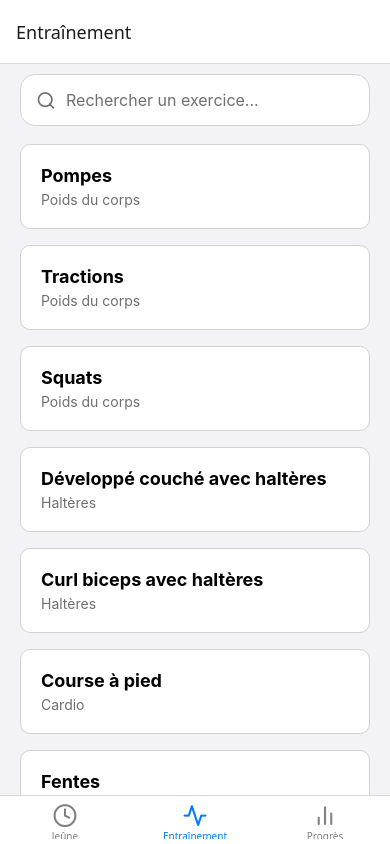
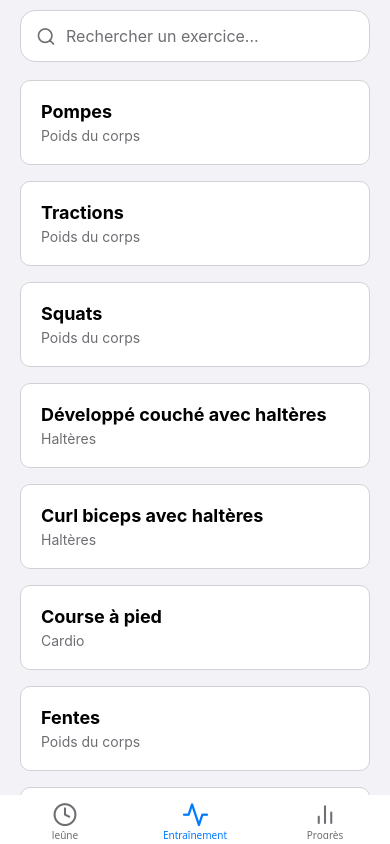
Before and after one commit to Sidjaah-maker/FlowUp, a React Native app: screen /Workout in a window 390 px wide. Built offline with nearby package versions, Linux system fonts and the light colour scheme.

Commit message:
feat(navigation): set up workout stack navigator

```diff
--- a/src/navigation/AppNavigator.tsx
+++ b/src/navigation/AppNavigator.tsx
@@ -1,19 +1,28 @@
 import React from 'react';
 import { createBottomTabNavigator } from '@react-navigation/bottom-tabs';
+import type { RouteProp } from '@react-navigation/native'; // Import pour typer la route
 import Icon from 'react-native-vector-icons/Feather';
 
-// Importation de nos écrans
 import TimerScreen from '../screens/TimerScreen';
-import WorkoutScreen from '../screens/WorkoutScreen';
 import DashboardScreen from '../screens/DashboardScreen';
+import WorkoutStackNavigator from './WorkoutStackNavigator';
+import { colors } from '../constants/colors';
 
 const Tab = createBottomTabNavigator();
 
-function AppNavigator() {
-  return (
-    <Tab.Navigator
-      screenOptions={({ route }) => ({
-        tabBarIcon: ({ focused, color, size }) => {
+// On définit les options EN DEHORS du composant pour éviter de les recréer
+const screenOptions = ({ route }: { route: RouteProp<any> }) => ({
+  // La variable 'focused' est maintenant utilisée pour montrer son utilité,
+  // mais si tu ne l'utilises pas, tu peux la préfixer par _ : ({ focused: _focused, ... })
+  tabBarIcon: ({
+    focused,
+    color,
+    size,
+  }: {
+    focused: boolean;
+    color: string;
+    size: number;
+  }) => {
     let iconName: string = '';
 
     if (route.name === 'Timer') {
@@ -24,12 +33,25 @@ function AppNavigator() {
       iconName = 'bar-chart-2';
     }
 
-          return <Icon name={iconName} size={size} color={color} />;
+    // Un exemple d'utilisation de 'focused' pour changer l'icône
+    // (Ici on ajoute juste un style, mais tu pourrais changer l'icône entière)
+    const iconStyle = focused ? { transform: [{ scale: 1.1 }] } : {};
+
+    return <Icon name={iconName} size={size} color={color} style={iconStyle} />;
   },
-        tabBarActiveTintColor: '#007AFF', // Une couleur active pour l'exemple
-        tabBarInactiveTintColor: 'gray',
-      })}
-    >
+  tabBarActiveTintColor: colors.primary,
+  tabBarInactiveTintColor: colors.textSecondary,
+  tabBarStyle: {
+    backgroundColor: colors.surface,
+    borderTopWidth: 0, // Un petit plus pour le design épuré
+  },
+  headerShown: true, // Par défaut, on peut le surcharger par écran
+});
+
+function AppNavigator() {
+  return (
+    // On passe directement la référence à notre fonction d'options
+    <Tab.Navigator screenOptions={screenOptions}>
       <Tab.Screen
         name="Timer"
         component={TimerScreen}
@@ -37,8 +59,8 @@ function AppNavigator() {
       />
       <Tab.Screen
         name="Workout"
-        component={WorkoutScreen}
-        options={{ title: 'Entraînement' }}
+        component={WorkoutStackNavigator}
+        options={{ title: 'Entraînement', headerShown: false }} // Cache le header du TabNavigator pour ce stack
       />
       <Tab.Screen
         name="Dashboard"
--- /dev/null
+++ b/src/navigation/WorkoutStackNavigator.tsx
@@ -0,0 +1,24 @@
+import React from 'react';
+import { createNativeStackNavigator } from '@react-navigation/native-stack';
+import WorkoutScreen from '../screens/WorkoutScreen';
+import ExerciseDetailScreen from '../screens/ExerciseDetailScreen';
+import { Exercise } from '../data/exercises';
+
+// On définit les écrans et les paramètres qu'ils peuvent recevoir
+export type WorkoutStackParamList = {
+  WorkoutList: undefined; // La liste n'a pas besoin de paramètres
+  ExerciseDetail: { exercise: Exercise }; // L'écran de détail attend un objet 'exercise'
+};
+
+const Stack = createNativeStackNavigator<WorkoutStackParamList>();
+
+function WorkoutStackNavigator() {
+  return (
+    <Stack.Navigator screenOptions={{ headerShown: false }}>
+      <Stack.Screen name="WorkoutList" component={WorkoutScreen} />
+      <Stack.Screen name="ExerciseDetail" component={ExerciseDetailScreen} />
+    </Stack.Navigator>
+  );
+}
+
+export default WorkoutStackNavigator;
--- /dev/null
+++ b/src/screens/ExerciseDetailScreen.tsx
@@ -0,0 +1,41 @@
+import React from 'react';
+import { View, Text, StyleSheet } from 'react-native';
+import Container from '../components/Container';
+import { colors } from '../constants/colors';
+
+function ExerciseDetailScreen() {
+  // Plus tard, nous récupérerons le nom de l'exercice ici
+  const exerciseName = "Nom de l'exercice";
+
+  return (
+    <Container>
+      <View style={styles.header}>
+        <Text style={styles.title}>{exerciseName}</Text>
+      </View>
+      <View style={styles.logContainer}>
+        {/* Ici viendra la liste des séries */}
+        <Text>Bientôt la liste des séries...</Text>
+      </View>
+    </Container>
+  );
+}
+
+const styles = StyleSheet.create({
+  header: {
+    paddingVertical: 20,
+    borderBottomWidth: 1,
+    borderColor: colors.border,
+  },
+  title: {
+    fontSize: 28,
+    fontWeight: 'bold',
+    color: colors.textPrimary,
+    textAlign: 'center',
+  },
+  logContainer: {
+    flex: 1,
+    paddingTop: 20,
+  },
+});
+
+export default ExerciseDetailScreen;
--- a/src/screens/WorkoutScreen.tsx
+++ b/src/screens/WorkoutScreen.tsx
@@ -1,11 +1,18 @@
 import React, { useState, useEffect } from 'react';
-import { FlatList, StyleSheet, Alert } from 'react-native';
+import { FlatList, StyleSheet } from 'react-native';
 import Container from '../components/Container';
 import SearchBar from '../components/SearchBar';
 import ExerciseListItem from '../components/ExerciseListItem';
 import { exercises, Exercise } from '../data/exercises';
 
-function WorkoutScreen() {
+// Types pour la navigation
+import { NativeStackScreenProps } from '@react-navigation/native-stack';
+import { WorkoutStackParamList } from '../navigation/WorkoutStackNavigator';
+
+type Props = NativeStackScreenProps<WorkoutStackParamList, 'WorkoutList'>;
+
+function WorkoutScreen({ navigation }: Props) {
+  // On récupère 'navigation' depuis les props
   const [searchQuery, setSearchQuery] = useState('');
   const [filteredExercises, setFilteredExercises] =
     useState<Exercise[]>(exercises);
@@ -18,7 +25,8 @@ function WorkoutScreen() {
   }, [searchQuery]);
 
   const handleExercisePress = (item: Exercise) => {
-    Alert.alert('Exercice sélectionné', item.name);
+    // ON NAVIGUE ! On passe l'objet 'item' en paramètre.
+    navigation.navigate('ExerciseDetail', { exercise: item });
   };
 
   return (
```
Also changed, not shown: 1 other file (tests, documents, lock files or other folders). Lines whose indentation alone changed are shown as unchanged.
